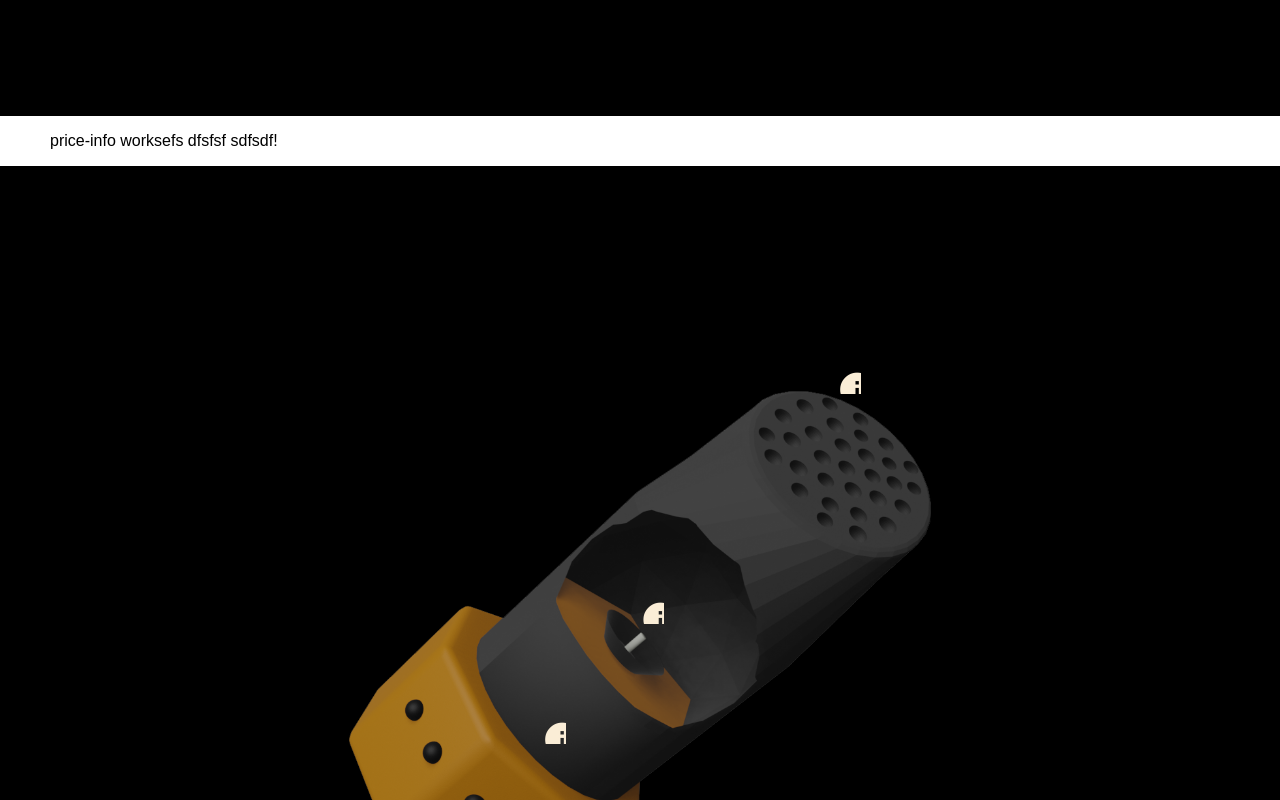
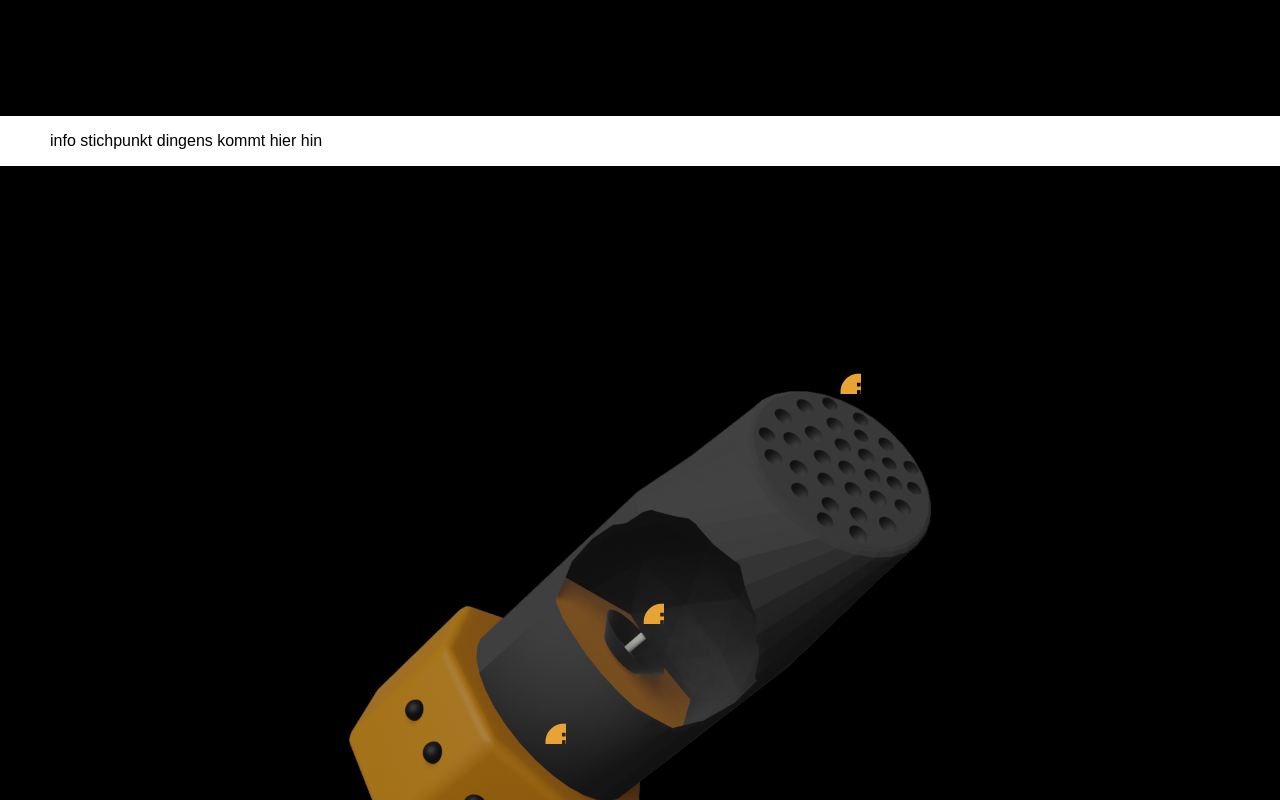
Before and after one commit to SorayaFe/ResWebDes, an Angular app: page / in a window 1280 px wide. Shown: the part 2300-3100 px from the top of the page. Built offline with nearby package versions, Linux system fonts and the light colour scheme; a web font is replaced by a local one.

Commit message:
animation fix

```diff
--- a/src/app/interactive/interactive.component.css
+++ b/src/app/interactive/interactive.component.css
@@ -29,7 +29,7 @@
 .icon {
   color: white;
   cursor: pointer;
-  transition: all 0.5s ease-in-out;
+  transition: all 0.2s ease-in-out;
   font-size: 40px;
 }
 .icon-container.big .icon {
--- a/src/app/price-info/price-info.component.html
+++ b/src/app/price-info/price-info.component.html
@@ -1 +1 @@
-<p>price-info worksefs dfsfsf sdfsdf!</p>
+<p>info stichpunkt dingens kommt hier hin</p>
```
Also changed, not shown: src/assets/stars_full.png.
